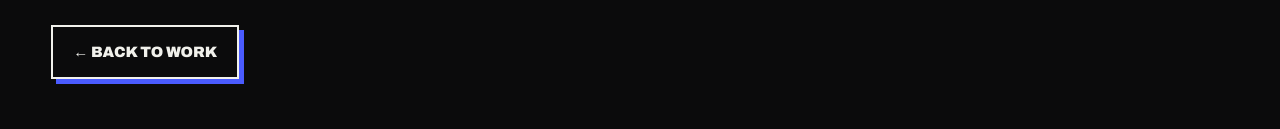
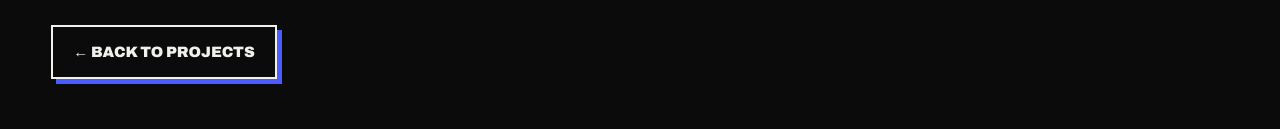
Before and after one commit to liddemchenko0504-create/lidiiad-portfolio, a plain HTML site: page work/il-makiage/jeremy-scott/index.html in a window 1280 px wide. Shown: the part 2077-2206 px from the top of the page. Drawn offline with Linux system fonts and the light colour scheme.

Commit message:
Make Jeremy Scott back button return to IL MAKIAGE projects

```diff
--- a/work/il-makiage/jeremy-scott/index.html
+++ b/work/il-makiage/jeremy-scott/index.html
@@ -35,7 +35,7 @@ footer{display:flex;justify-content:space-between;flex-wrap:wrap;gap:20px;paddin
 <main><header class="hero"><p class="kicker">LIDIIA DEMCHENKO / SELECTED WORK / LIMITED EDITION / DIGITAL LAUNCH</p><h1>SpoiledChild × Jeremy Scott</h1><p class="intro">A fashion-led collaboration translated into a consistent digital shopping experience.</p></header>
 <section class="content"><p class="kicker">01 / PROJECT OVERVIEW</p><h2>DIGITAL LAUNCH SUPPORT</h2><p class="intro">A fashion-led collaboration translated into a consistent digital shopping experience.</p></section>
 <section class="content"><p class="kicker">02 / MY WORK</p><h2>WHAT I WORKED ON.</h2><div class="scope"><div class="item"><strong>01</strong><p>Implemented collection landing pages and product setup.</p></div><div class="item"><strong>02</strong><p>Supported digital merchandising and creative asset placement.</p></div><div class="item"><strong>03</strong><p>Coordinated storefront QA and cross-team launch readiness.</p></div></div></section>
-<section class="content"><p class="kicker">03 / MORE TO COME</p><h2>THE VISUAL STORY.</h2><p class="intro">Selected project visuals and detailed examples will be added here. This overview describes my role without displaying unverified screenshots or results.</p><p><a class="back" href="../../../#work">← BACK TO WORK</a></p></section>
+<section class="content"><p class="kicker">03 / MORE TO COME</p><h2>THE VISUAL STORY.</h2><p class="intro">Selected project visuals and detailed examples will be added here. This overview describes my role without displaying unverified screenshots or results.</p><p><a class="back" href="../">← BACK TO PROJECTS</a></p></section>
 </main><footer><span>© 2026 Lidiia Demchenko</span><a href="mailto:hello@lidiiad.tech">hello@lidiiad.tech</a></footer>
 <style>img{-webkit-user-drag:none;user-select:none;-webkit-user-select:none}</style>
 <script>document.addEventListener("contextmenu",function(e){if(e.target.closest&&e.target.closest("img"))e.preventDefault()});document.addEventListener("dragstart",function(e){if(e.target.closest&&e.target.closest("img"))e.preventDefault()});</script>
```
